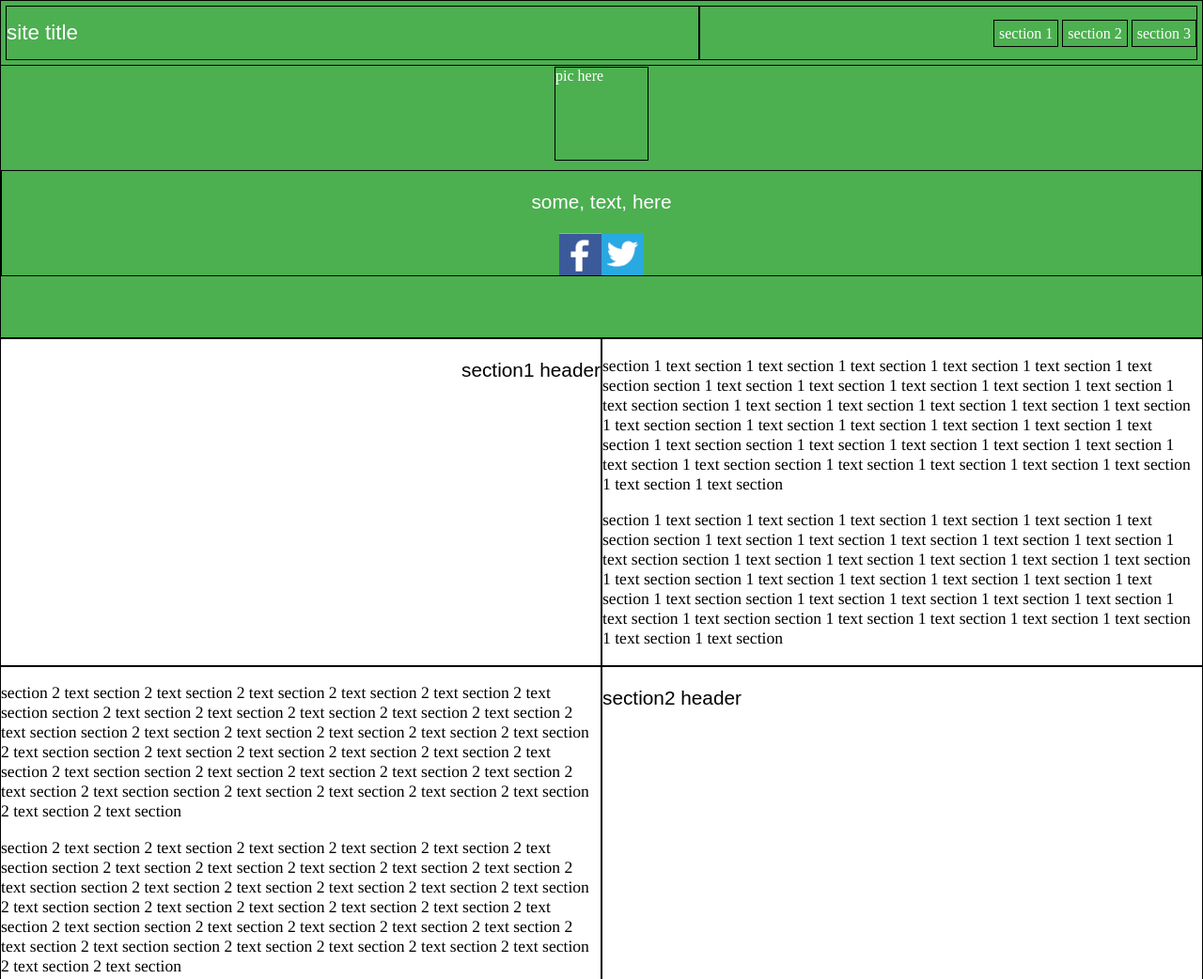
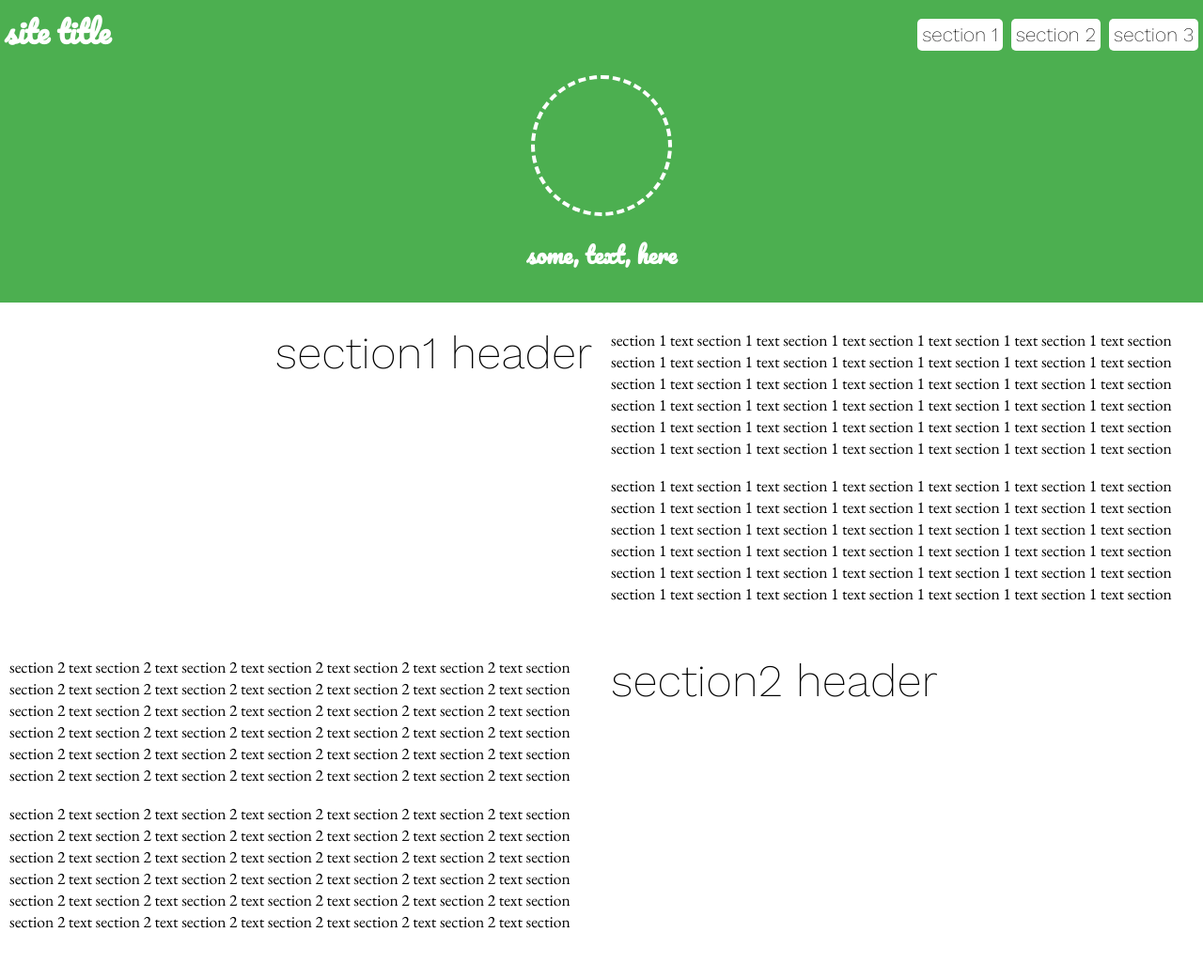
Before and after one commit to dusty-wil/site_templates, a plain HTML site: page mobile_first_flex_aware/index.html in a window 1280 px wide. Shown: the top 1042 px of the page at 94% size. Drawn offline with nearby package versions, Linux system fonts and the light colour scheme.

Commit message:
various style and layout changes

```diff
--- a/mobile_first_flex_aware/css/style.css
+++ b/mobile_first_flex_aware/css/style.css
@@ -1,3 +1,5 @@
+@import url('https://fonts.googleapis.com/css?family=EB+Garamond|Pacifico|Work+Sans:200');
+
 *
 {
     box-sizing: border-box;
@@ -11,26 +13,8 @@ body
 
 p
 {
-    font-family: Times, serif;
-    font-size: 1.1em;
-}
-
-h1, h2, h3, h4
-{
-    font-family: Avenir, sans-serif;
-    font-size: 1.1em;
-    font-weight: normal;
-}
-
-
-h1
-{
-    font-size: 1.4em;
-}
-
-h3
-{
-    font-size: 1.2em;
+    font-family: 'EB Garamond', serif;
+    font-size: 1.3em;
 }
 
 
@@ -61,13 +45,27 @@ h3
     flex: 2 auto;
 }
 
+.title-item h1
+{
+    font-family: 'Pacifico', sans-serif;
+    font-size: 2em;
+    margin: 0px;
+    padding: 0px;
+}
+
 .menu-items
 {
     position: absolute;
     display: none;
     width: 200px;
-    right: 0px;
-    top: 65px;
+    right: 5px;
+    top: 62px;
+    background-color: #FFFFFF;
+    box-shadow: 3px 3px #000000;
+
+            border-radius: 5px 0px 5px 5px;
+       -moz-border-radius: 5px 0px 5px 5px;
+    -webkit-border-radius: 5px 0px 5px 5px;
 }
 
 .menu-item
@@ -75,15 +73,17 @@ h3
     width: 100%;
     display: inline-block;
     padding: 10px;
-    color: #FFFFFF;
+    color: #000000;
+    font-family: 'Work Sans', sans-serif;
+    font-size: 1.3em;
     text-decoration: none;
     cursor: pointer;
 }
 
 .menu-item:hover
 {
-    color: #4CAF50;
-    background-color: #FFFFFF;
+    background-color: #4CAF50;
+    color: #FFFFFF;
 }
 
 .hamburger-btn
@@ -97,12 +97,16 @@ h3
     cursor: pointer;
     flex: none;
     width: 70px;
+
+            border-radius: 5px 5px 0px 0px;
+       -moz-border-radius: 5px 5px 0px 0px;
+    -webkit-border-radius: 5px 5px 0px 0px;
 }
 
 .nav-spacer
 {
 
-    height: 60px;
+    height: 50px;
     width: 100%;
 }
 
@@ -115,6 +119,7 @@ h3
 {
     background-color: #FFFFFF;
     color: #4CAF50;
+    box-shadow: 3px 3px #000000;
 }
 
 /*****************
@@ -124,16 +129,24 @@ h3
 .header
 {
     width: 100%;
-    min-height: 300px;
+    padding: 10px;
 }
+
 .header-pic
 {
-    width: 100px;
-    height: 100px;
-    margin: 10px auto;
+    width: 150px;
+    height: 150px;
+    margin: 20px auto;
+    border: 4px dashed #FFFFFF;
+
+            border-radius: 75px;
+       -moz-border-radius: 75px;
+    -webkit-border-radius: 75px;
 }
+
 .header-text
 {
+    font-family: 'Pacifico', cursive;
     text-align: center;
 }
 
@@ -143,7 +156,7 @@ h3
 
 .footer-container
 {
-    padding: 5px;
+    padding: 10px;
     width: 100%;
 }
 
@@ -158,6 +171,11 @@ h3
     min-height: 300px;
 }
 
+.col
+{
+    padding: 10px;
+}
+
 .left-col, .left-col-flipped
 {
     flex: 1 auto;
@@ -167,6 +185,16 @@ h3
 {
     flex: 3 auto;
 }
+
+.col h3
+{
+    font-family: 'Work Sans', sans-serif;
+    font-size: 3em;
+    font-weight: normal;
+    margin-top: 15px;
+}
+
+
 
 
 
@@ -197,21 +225,34 @@ h3
         position: static;
         padding-top: 20px;
         text-align: right;
+        background-color: #4CAF50;
+        box-shadow: none;
+
+                border-radius: 0px;
+           -moz-border-radius: 0px;
+        -webkit-border-radius: 0px;
     }
 
     .menu-item
     {
         display: inline;
         padding: 5px;
-        color: #FFFFFF;
+        background-color: #FFFFFF;
+        color: #000000;
         text-decoration: none;
         cursor: pointer;
+        margin-left: 5px;
+
+                border-radius: 5px;
+           -moz-border-radius: 5px;
+        -webkit-border-radius: 5px;
     }
 
     .menu-item:hover
     {
-        color: #4CAF50;
-        background-color: #FFFFFF;
+        color: #FFFFFF;
+        background-color: #4CAF50;
+        box-shadow: 3px 3px #000000;
     }
 
     .hamburger-btn
@@ -306,11 +347,17 @@ h3
     width: 45px;
     height: 45px;
     background: url(../img/socialmedia_sprites_small.png) no-repeat;
+    margin: 5px;
+
+            border-radius: 10px;
+       -moz-border-radius: 10px;
+    -webkit-border-radius: 10px;
+
 }
 
 .fb-icon
 {
-    background-position: -3px 0px;
+    background-position: -3px -1px;
 }
 
 .twitter-icon
--- a/mobile_first_flex_aware/index.html
+++ b/mobile_first_flex_aware/index.html
@@ -6,32 +6,31 @@
     </head>
 
     <body>
-        <div class="nav-container accent-color outlines">
-            <span class="nav-item outlines title-item"><h1>site title</h1></span>
+        <div class="nav-container accent-color">
+            <span class="nav-item title-item"><h1>site title</h1></span>
 
-            <div id="hamburger-menu" class="nav-item outlines menu-items accent-color">
+            <div id="hamburger-menu" class="nav-item menu-items">
 
-                <a href="javascript:;" class="outlines menu-item">section 1</a>
-                <a href="javascript:;" class="outlines menu-item">section 2</a>
-                <a href="javascript:;" class="outlines menu-item">section 3</a>
+                <a href="javascript:;" class="menu-item">section 1</a>
+                <a href="javascript:;" class="menu-item">section 2</a>
+                <a href="javascript:;" class="menu-item">section 3</a>
 
             </div>
 
-            <span id="hamburger" class="hamburger-btn nav-item outlines" onclick="showHideMenu();">...</span>
+            <span id="hamburger" class="hamburger-btn nav-item" onclick="showHideMenu();">...</span>
         </div>
-        <div class="nav-spacer">&nbsp;</div>
+        <div class="nav-spacer accent-color">&nbsp;</div>
 
-        <div class="header accent-color outlines">
-            <div class="header-pic outlines">pic here</div>
-            <div class="header-text outlines">
-                <h3>some, text, here</h3>
-                <a href="#" class="social-icon fb-icon"></a><a href="#" class="social-icon twitter-icon"></a>
+        <div class="header accent-color">
+            <div class="header-pic">&nbsp;</div>
+            <div class="header-text">
+                <h2>some, text, here</h2>
             </div>
         </div>
 
         <div class="content-container">
-            <div class="col left-col outlines"><h3>section1 header</h3></div>
-            <div class="col right-col outlines">
+            <div class="col left-col"><h3>section1 header</h3></div>
+            <div class="col right-col">
                 <p>
                     section 1 text section 1 text section 1 text section 1 text section 1 text section 1 text section
                     section 1 text section 1 text section 1 text section 1 text section 1 text section 1 text section
@@ -52,8 +51,8 @@
         </div>
 
         <div class="content-container">
-            <div class="col left-col-flipped outlines"><h3>section2 header</h3></div>
-            <div class="col right-col-flipped outlines">
+            <div class="col left-col-flipped"><h3>section2 header</h3></div>
+            <div class="col right-col-flipped">
                 <p>
                     section 2 text section 2 text section 2 text section 2 text section 2 text section 2 text section
                     section 2 text section 2 text section 2 text section 2 text section 2 text section 2 text section
@@ -74,8 +73,8 @@
         </div>
 
         <div class="content-container">
-            <div class="col left-col outlines"><h3>section3 header</h3></div>
-            <div class="col right-col outlines">
+            <div class="col left-col"><h3>section3 header</h3></div>
+            <div class="col right-col">
                 <p>
                     section 3 text section 3 text section 3 text section 3 text section 3 text section 3 text section
                     section 3 text section 3 text section 3 text section 3 text section 3 text section 3 text section
@@ -95,7 +94,9 @@
             </div>
         </div>
 
-        <div class="footer-container dark-accent outlines">footer</div>
+        <div class="footer-container dark-accent">
+            <a href="#" class="social-icon fb-icon"></a><a href="#" class="social-icon twitter-icon"></a>
+        </div>
     </body>
     <script src="js/lib.js"></script>
     <script type="text/javascript">
--- a/mobile_first_flex_aware/js/lib.js
+++ b/mobile_first_flex_aware/js/lib.js
@@ -20,31 +20,34 @@ function gid(el_id)
 function hasClass(el, find_class)
 {
     var reg = new RegExp(find_class, 'g');
-
     return reg.test(el.className);
 }
 
 
 /**
- *
- *
- *
+ * adds a class to an element
+ * @param el the element to add the class to
+ * @param add_class the class to add
+ * @return boolean
  */
 function addClass(el, add_class)
 {
-    if (hasClass(el, add_class)) { return true; }
+    if (hasClass(el, add_class)) { return false; }
     el.className += " " + add_class;
+    return true;
 }
 
 
 /**
- *
- *
- *
+ * removes a class from an element
+ * @param el the element to remove the class from
+ * @param rem_class the class to remove
+ * @return boolean
  */
 function remClass(el, rem_class)
 {
-    if (!hasClass(el, rem_class)) { return true; }
+    if (!hasClass(el, rem_class)) { return false; }
     var reg = new RegExp(" " + rem_class, 'g');
     el.className = el.className.replace(reg, "");
+    return true;
 }
```
